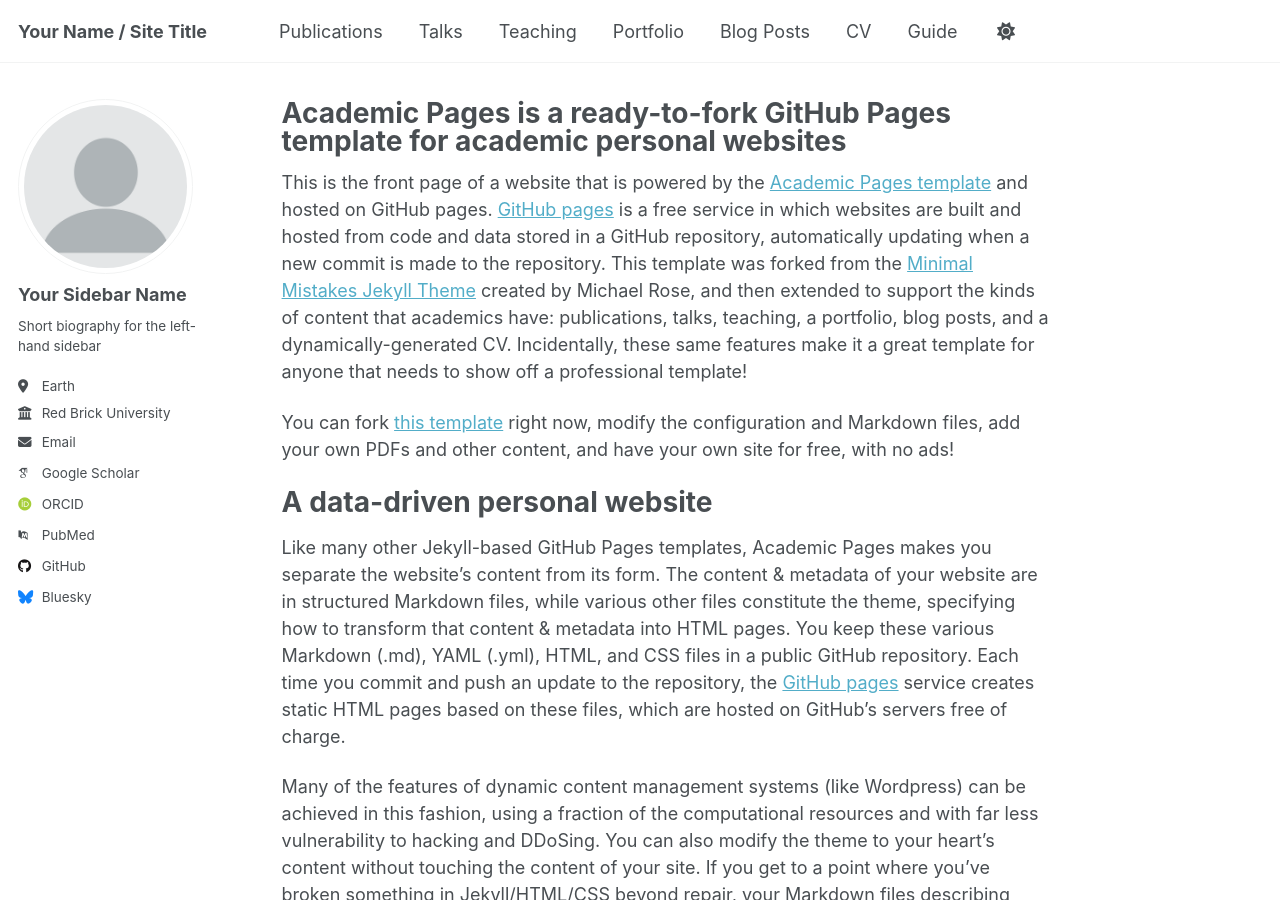
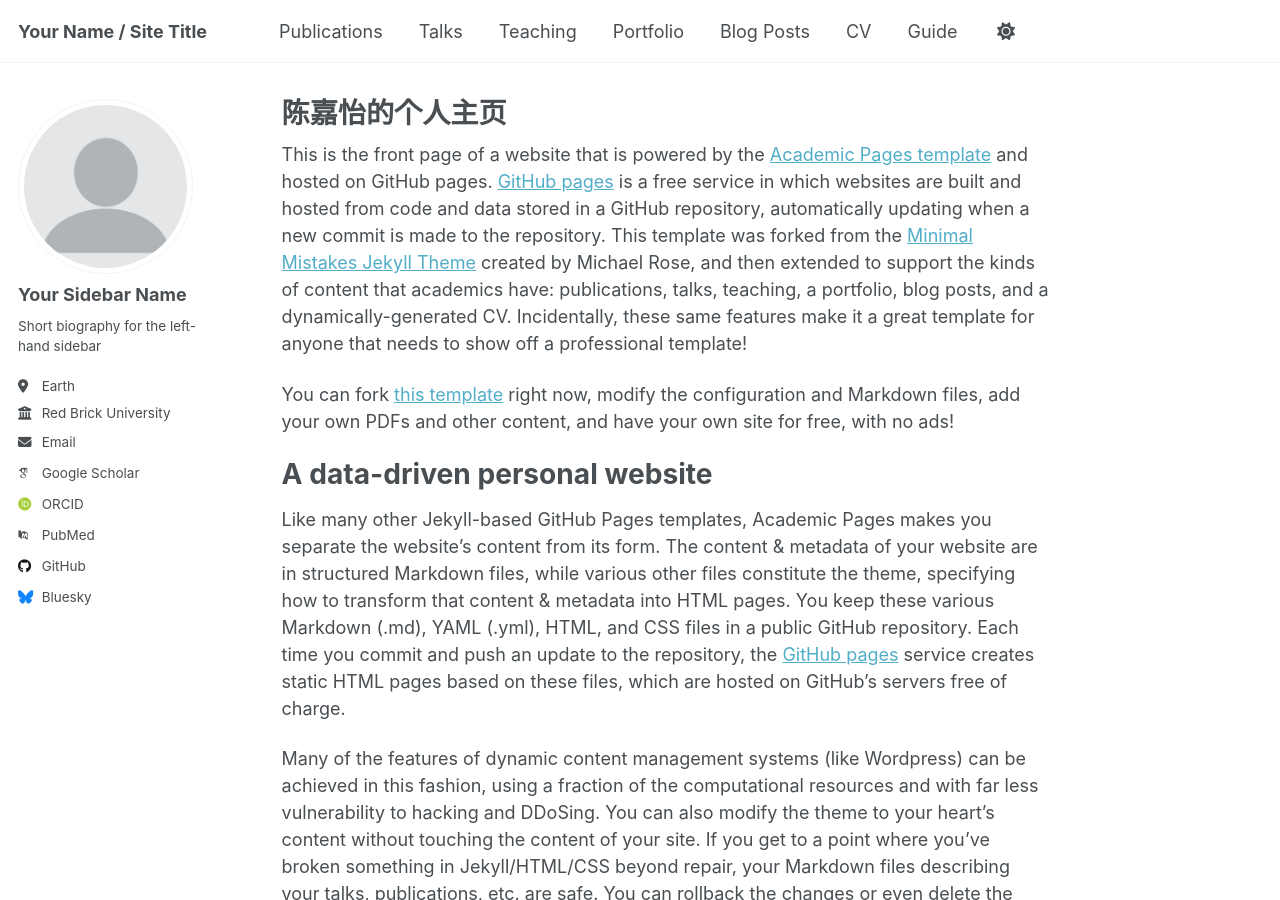
Before and after one commit to JaneJiayiChen/JaneJiayiChen.github.io, a Jekyll site: the page built from _pages/about.md, in a window 1280 px wide and 900 px high. Built offline with Jekyll 4.4.1, drawn with Linux system fonts in a browser that asks for light colours; some web fonts are replaced; a script that is not in the unit is left out.

Commit message:
Update about.md

```diff
--- a/_pages/about.md
+++ b/_pages/about.md
@@ -1,6 +1,6 @@
 ---
 permalink: /
-title: "Academic Pages is a ready-to-fork GitHub Pages template for academic personal websites"
+title: "陈嘉怡的个人主页"
 author_profile: true
 redirect_from:
   - /about/
```
